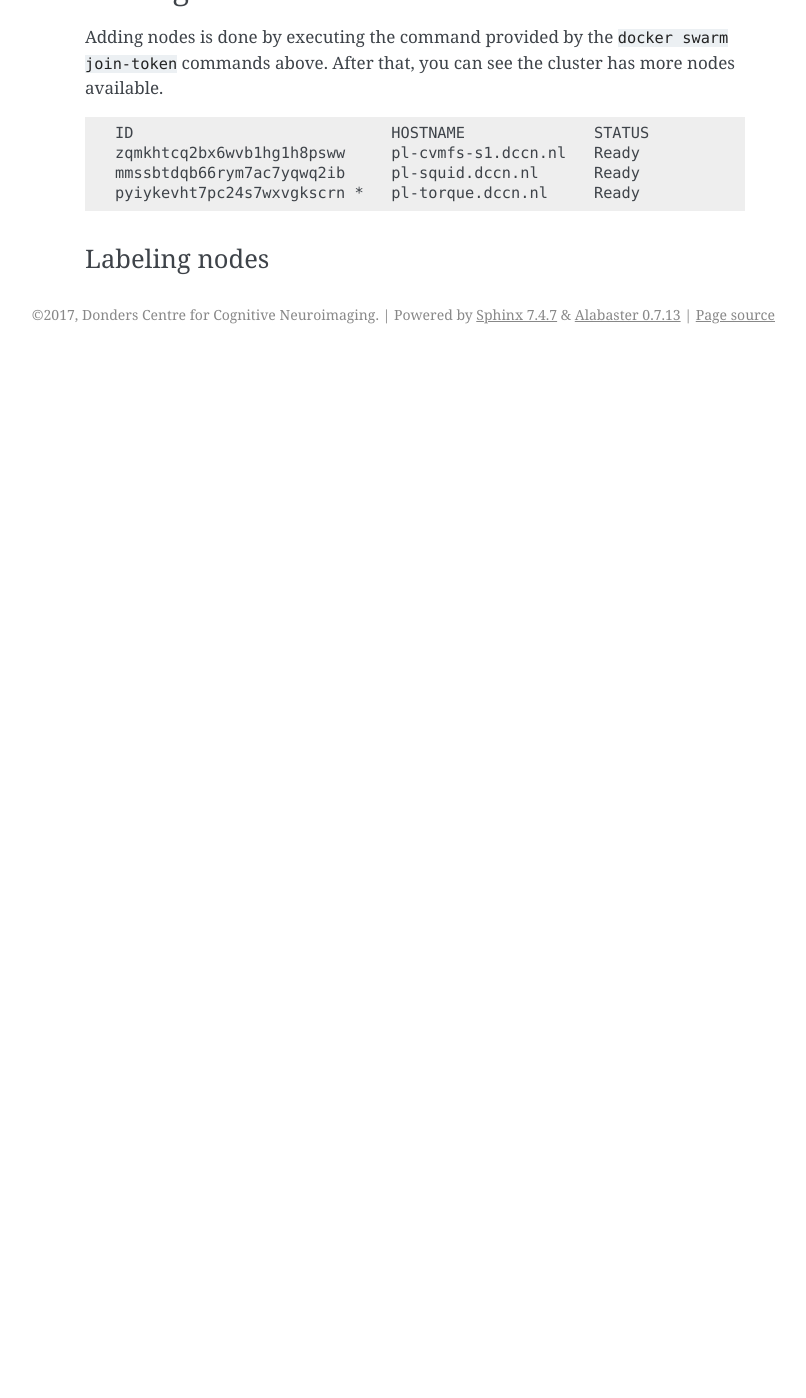
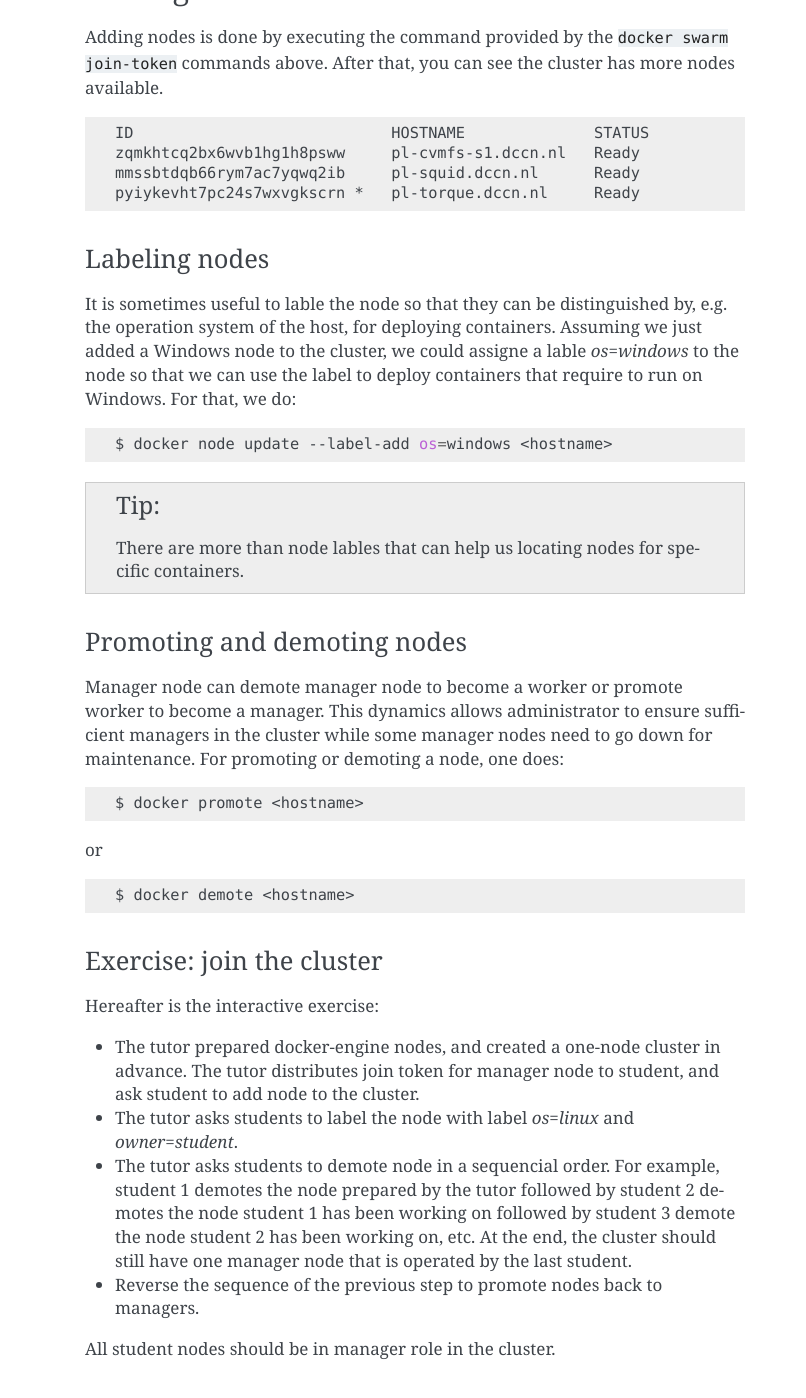
Before and after one commit to Donders-Institute/docker-swarm-setup, a Sphinx documentation site: the page built from doc/tutorial/swarm.rst, in a window 1280 px wide and 1400 px high, scrolled down 2502 px. Shown: the whole window, without its empty margins (335-1141 px from the left). Built offline with Sphinx 7.4.7, drawn with Linux system fonts in a browser that asks for light colours; before the commit the page ends 2856 px from its top, so only the background shows below that; some of the changed text lies outside the part shown.

Commit message:
Added exercise

```diff
--- a/doc/tutorial/swarm.rst
+++ b/doc/tutorial/swarm.rst
@@ -58,7 +58,7 @@ Et voilà! You have just created a swarm cluster, as simple as one command... As
 Join tokens
 ===========
 
-Managers also hold tokens that can be used by other nodes to join the cluster. There are two joining tokens; one for joining the cluster as a mansger, the other for being a worker.  To retrieve the token for manager, use the following command on the first manager.
+Managers also hold tokens (a.k.a. join token) for nodes to join the cluster. There are two join tokens; one for joining the cluster as a mansger, the other for being a worker.  To retrieve the token for manager, use the following command on the first manager.
 
 .. code-block:: bash
 
@@ -92,3 +92,39 @@ Adding nodes is done by executing the command provided by the ``docker swarm joi
 
 Labeling nodes
 ^^^^^^^^^^^^^^
+
+It is sometimes useful to lable the node so that they can be distinguished by, e.g. the operation system of the host, for deploying containers.  Assuming we just added a Windows node to the cluster, we could assigne a lable *os=windows* to the node so that we can use the label to deploy containers that require to run on Windows.  For that, we do:
+
+.. code-block:: bash
+
+    $ docker node update --label-add os=windows <hostname>
+
+.. tip::
+    There are more than node lables that can help us locating nodes for specific containers.
+
+Promoting and demoting nodes
+^^^^^^^^^^^^^^^^^^^^^^^^^^^^
+
+Manager node can demote manager node to become a worker or promote worker to become a manager. This dynamics allows administrator to ensure sufficient managers in the cluster while some manager nodes need to go down for maintenance. For promoting or demoting a node, one does:
+
+.. code-block:: bash
+
+    $ docker promote <hostname>
+
+or
+
+.. code-block:: bash
+
+    $ docker demote <hostname>
+
+Exercise: join the cluster
+^^^^^^^^^^^^^^^^^^^^^^^^^^
+
+Hereafter is the interactive exercise:
+
+- The tutor prepared docker-engine nodes, and created a one-node cluster in advance.  The tutor distributes join token for manager node to student, and ask student to add node to the cluster.
+- The tutor asks students to label the node with label *os=linux* and *owner=student*.
+- The tutor asks students to demote node in a sequencial order.  For example, student 1 demotes the node prepared by the tutor followed by student 2 demotes the node student 1 has been working on followed by student 3 demote the node student 2 has been working on, etc.  At the end, the cluster should still have one manager node that is operated by the last student.
+- Reverse the sequence of the previous step to promote nodes back to managers.
+
+All student nodes should be in manager role in the cluster.
```
